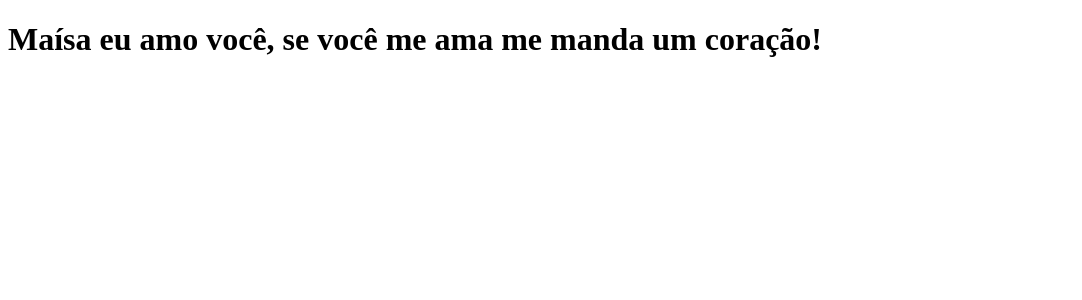
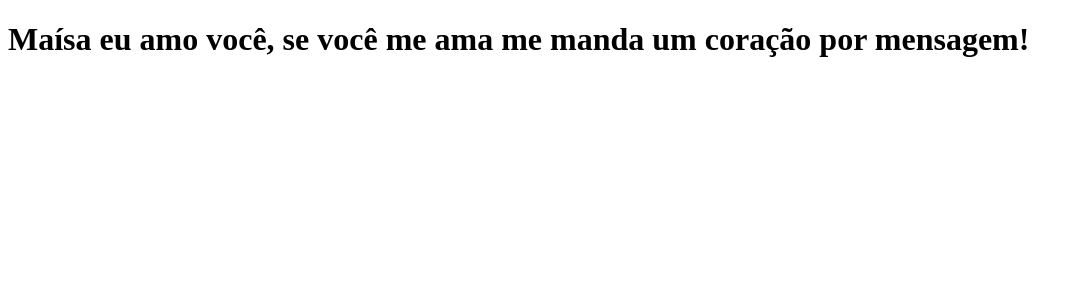
Before and after one commit to eriklluan/My-first-project, a Next.js app: page / in a window 1280 px wide. Shown: the top 300 px of the page, without its empty margins (0-1082 px from the left). Built offline with nearby package versions, Linux system fonts and the light colour scheme.

Commit message:
modifica a frase

```diff
--- a/pages/index.js
+++ b/pages/index.js
@@ -1,5 +1,5 @@
 function Home() {
-    return<h1>Maísa eu amo você, se você me ama me manda um coração!</h1>
+    return<h1>Maísa eu amo você, se você me ama me manda um coração por mensagem!</h1>
 }
 
 export default Home;
```
